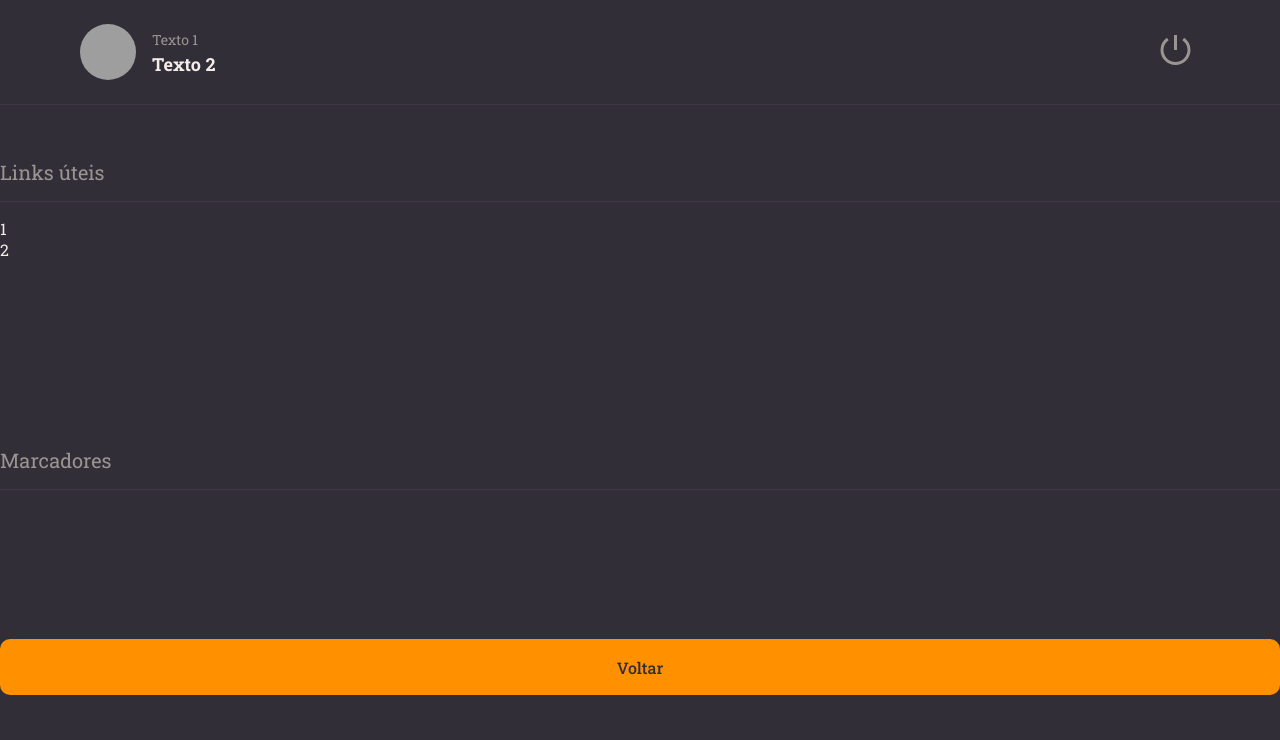
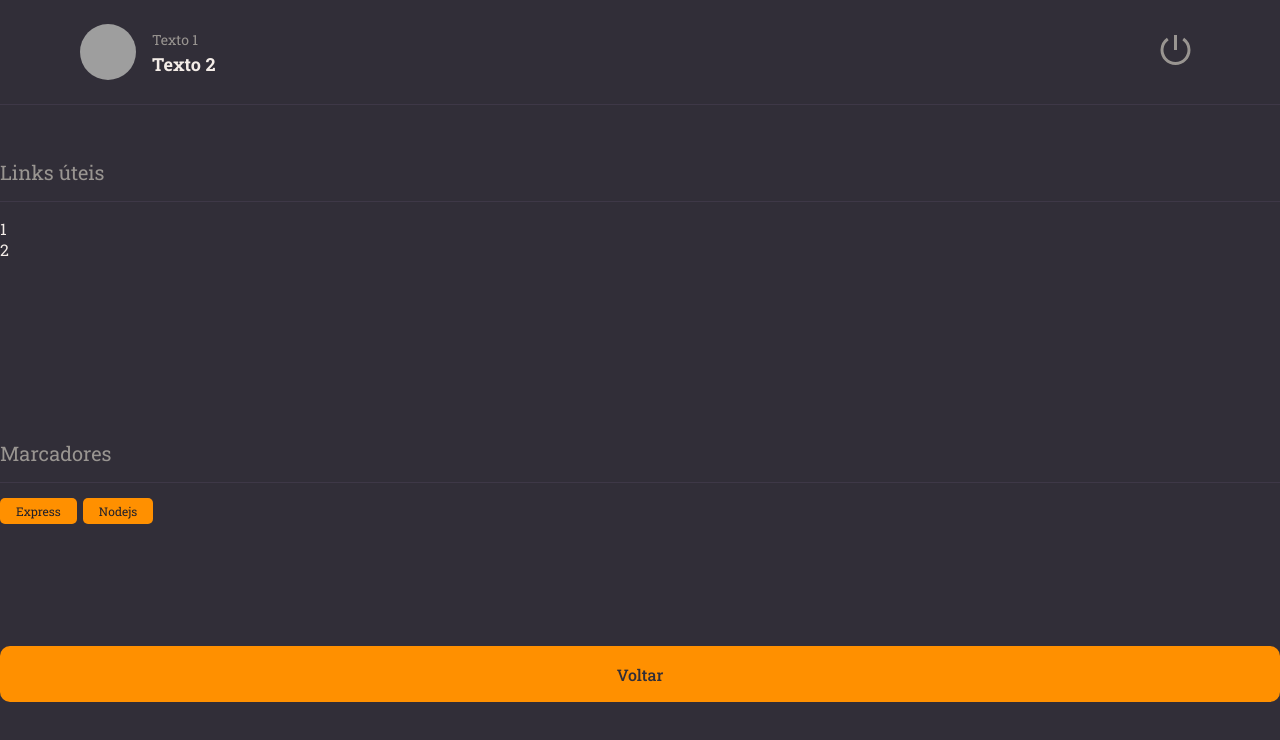
Before and after one commit to LKaua22k/RocketNotes---React, a React (Vite) app: page / in a window 1280 px wide. Shown: the top 740 px of the page. Built offline with nearby package versions, Linux system fonts and the light colour scheme; grey boxes are pictures that could not be loaded.

Commit message:
Criando o componente Tag :tada:

```diff
--- /dev/null
+++ b/src/Components/Tags/index.jsx
@@ -0,0 +1,9 @@
+import { Container } from "./style";
+
+export function Tag({title}){
+    return(
+        <Container>
+            {title}
+        </Container>
+    )
+}
--- /dev/null
+++ b/src/Components/Tags/style.js
@@ -0,0 +1,11 @@
+import styled from "styled-components";
+
+export const Container = styled.span`
+    margin-right: 6px;
+    padding: 5px 16px;
+    font-size: 12px;
+    font-weight: 400;
+    color: ${({theme}) => theme.COLORS.BACKGROUND_900};
+    background-color: ${({theme}) => theme.COLORS.ORANGE};
+    border-radius: 5px;
+`;
--- a/src/Pages/Details/index.jsx
+++ b/src/Pages/Details/index.jsx
@@ -3,6 +3,7 @@ import {Container} from './style'
 import {Header} from '../../Components/Header'
 import {Button} from '../../Components/Buttons'
 import {Section} from '../../Components/Section'
+import {Tag} from '../../Components/Tags'
 
 
 export function Details() {
@@ -19,7 +20,8 @@ export function Details() {
       </Section>
 
       <Section title='Marcadores'>
-
+        <Tag title='Express'/>
+        <Tag title='Nodejs'/>
       </Section>
 
       <Button title='Voltar'></Button>
```
